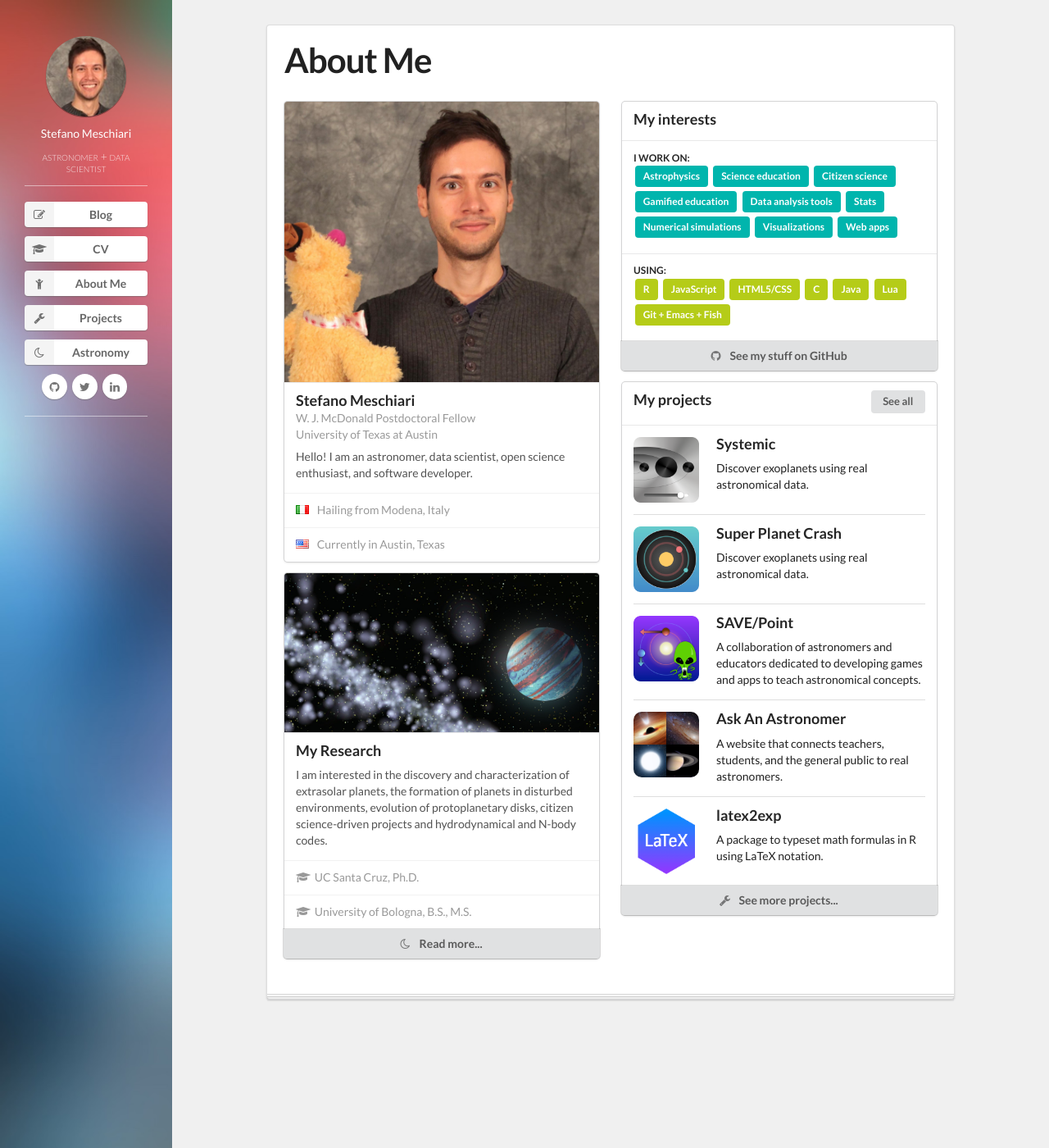
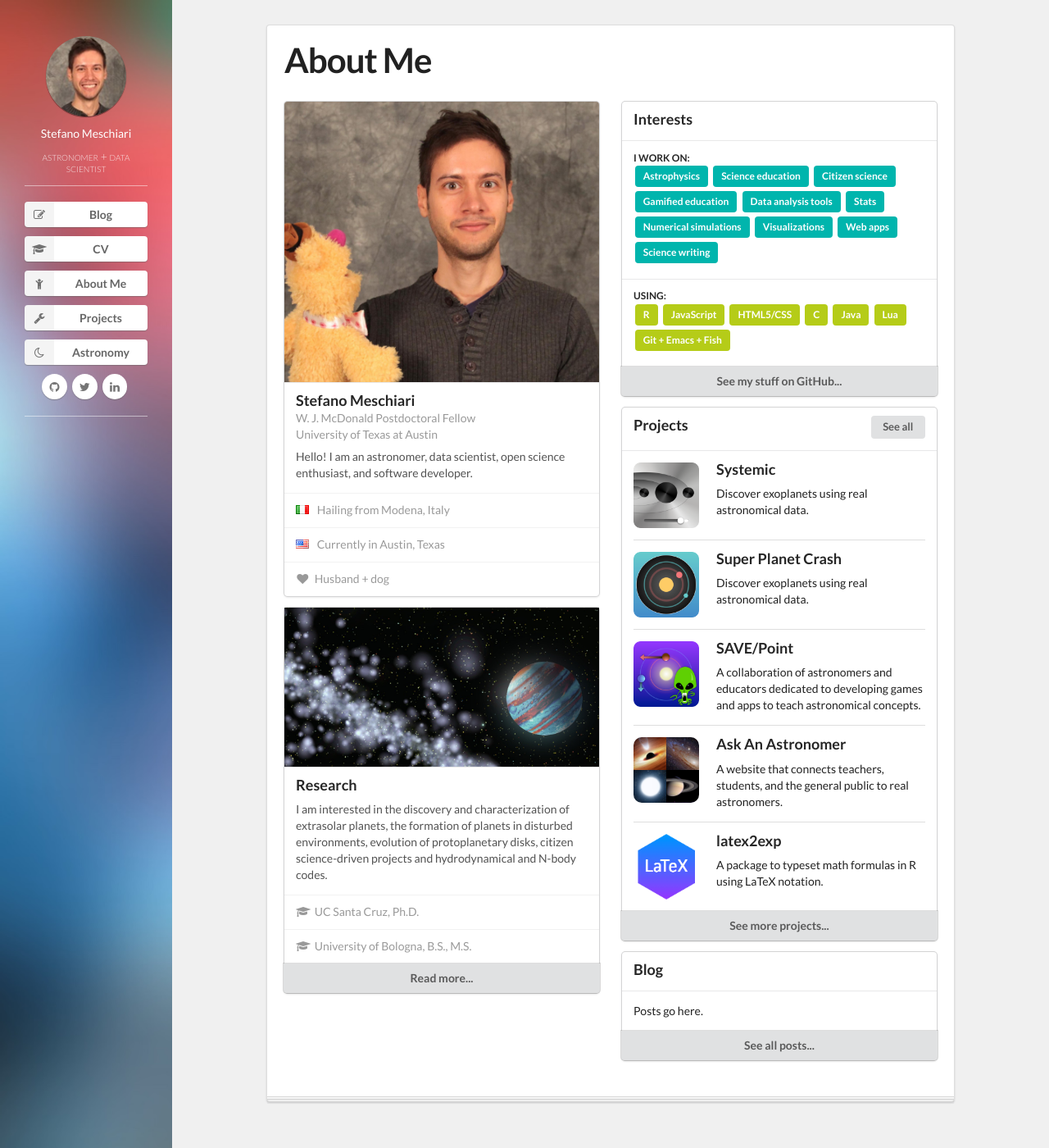
Before and after one commit to rcv-legado/new-website, a Jekyll site: the page built from index.html, in a window 1280 px wide and 1400 px high. Shown: the whole window at 82% size. Built offline with Jekyll 4.4.1, drawn with Linux system fonts in a browser that asks for light colours; nearby versions of some CDN libraries; library files that are not in the unit come from our copies.

Commit message:
Finished all the front page cards

```diff
--- a/index.html
+++ b/index.html
@@ -40,13 +40,21 @@ permalink: /
                     Currently in Austin, Texas
                 </span>
             </div>
+            <div class="extra content">
+                <span>
+                    <i class="icon heart">
+
+                    </i>
+                    <a href="http://sgma.aas.org/sites/sgma.aas.org/files/poster-2014-AAS.pdf">Husband</a> + dog
+                </span>
+            </div>
         </div>
         <div class="ui fluid card">
             <div class="image">
-                <img src="{{site.baseurl}}/img/exoplanet_synthetic.jpg">
+                <a href="{{site.baseurl}}/research"><img src="{{site.baseurl}}/img/exoplanet_synthetic.jpg"></a>
             </div>
             <div class="content">
-                <div class="header">My Research</div>
+                <div class="header">Research</div>
                 <div class="description">
                     I am interested in the discovery and characterization of extrasolar planets, the formation of planets in disturbed environments, evolution of protoplanetary disks, citizen science-driven projects and hydrodynamical and N-body codes.
                 </div>
@@ -58,7 +66,6 @@ permalink: /
                 <i class="icon student"></i> University of Bologna, B.S., M.S.
             </div>
             <a class="ui bottom attached button" href="/projects">
-                <i class="moon icon"></i>
                 Read more...
             </a>
         </div>
@@ -67,7 +74,7 @@ permalink: /
         <div class="ui fluid card">
             <div class="content">
                 <div class="header">
-                    My interests
+                    Interests
                 </div>
             </div>
             <div class="content pills">
@@ -81,6 +88,7 @@ permalink: /
                     <div class="ui label teal">Numerical simulations</div>
                     <div class="ui label teal">Visualizations</div>
                     <div class="ui label teal">Web apps</div>
+                    <div class="ui label teal">Science writing</div>
             </div>
             <div class="content pills">
                 <h4 class="ui sub header">Using:</h4>
@@ -93,14 +101,13 @@ permalink: /
                 <div class="ui label olive">Git + Emacs + Fish</div>
             </div>
             <a class="ui bottom attached button" href="https://github.com/stefano-meschiari/">
-                    <i class="github icon"></i>
-                    See my stuff on GitHub
+                    See my stuff on GitHub...
             </a>
         </div>
         <div class="ui fluid card projects">
             <div class="content">
                 <div class="header">
-                    My projects
+                    Projects
                     <a class="ui right floated button small compact" href="{{site.baseurl}}/projects">See all</a>
                 </div>
             </div>
@@ -166,8 +173,20 @@ permalink: /
                 </div>
             </div>
             <a class="ui bottom attached button" href="/projects">
-                <i class="configure icon"></i>
                 See more projects...
+            </a>
+        </div>
+        <div class="ui fluid card projects">
+            <div class="content">
+                <div class="header">
+                    Blog
+                </div>
+            </div>
+            <div class="content">
+                Posts go here.
+            </div>
+            <a class="ui bottom attached button" href="/projects">
+                See all posts...
             </a>
         </div>
     </div>
```
Also changed, not shown: img/apf.png (added), img/keck.png (added).
